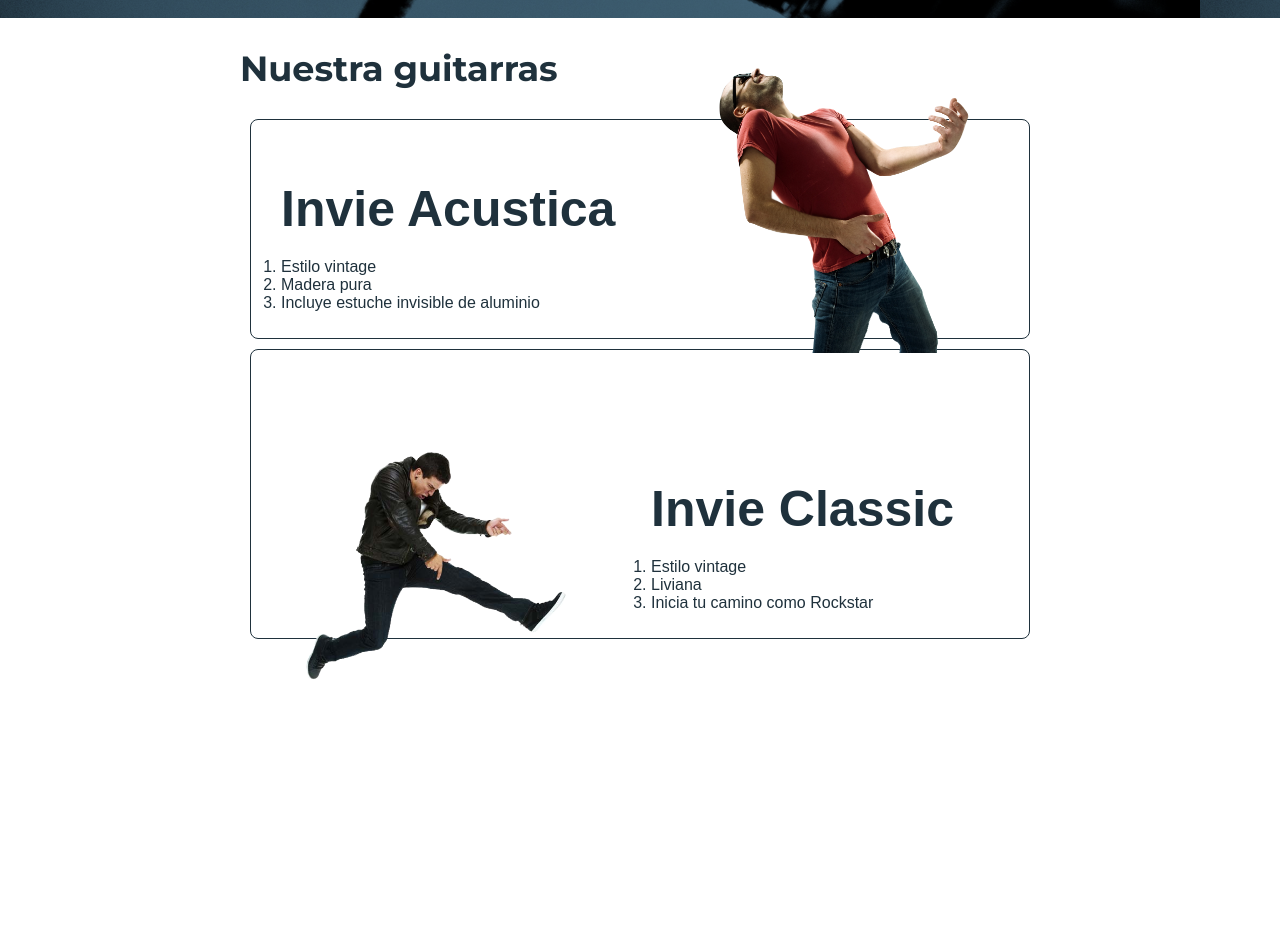
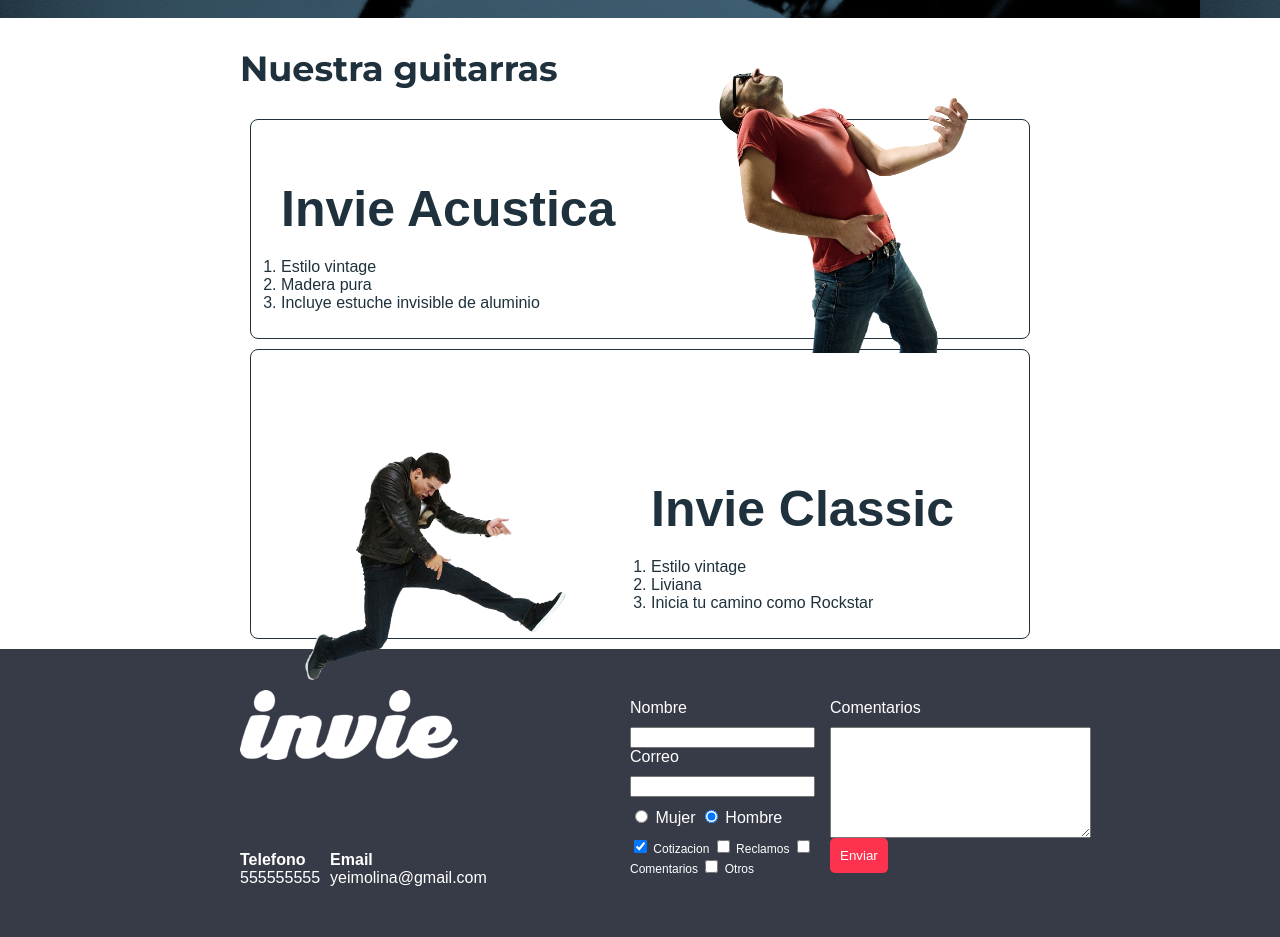
Before and after one commit to yeimermolina/guitars, a plain HTML site: page index.html in a window 1280 px wide. Shown: the part 431-1368 px from the top of the page. Before the commit the page ends 1122 px from the top, so only its background shows below. Drawn offline with Linux system fonts and the light colour scheme; a web font is replaced by a local one.

Commit message:
Add footer

```diff
--- a/css/style.css
+++ b/css/style.css
@@ -121,10 +121,73 @@ body {
   padding-left: 20px;
 }
 
-button{
+.button{
   border-radius: 5px;
   border: none;
   background: #fd324e;
   color:white;
   padding: 10px;
 }
+
+.footer{
+  background: #373b47;
+}
+
+.contacto{
+  display: flex;
+  width: 300px;
+  flex-wrap: wrap;
+  align-items: center;
+}
+
+.contacto img{
+  display: block;
+}
+
+.contacto strong{
+  display: block;
+}
+
+.contacto a{
+  color: white;
+  text-decoration: none;
+  margin: 10px 10px 10px 0;
+}
+
+.footer .contenedor {
+  display: flex;
+  justify-content: space-between;
+}
+
+.formulario{
+  display: flex;
+  width: 400px;
+  color: white;
+  padding: 50px 10px;
+}
+
+.col-1, .col-2{
+  display: flex;
+  flex-direction: column;
+}
+
+.col-1{
+  margin-right: 15px;
+}
+
+.col-2{
+  align-items: flex-start;
+}
+
+.intereses label{
+  font-size: 12px;
+
+}
+
+.formulario label, .sexo, .intereses{
+  margin-bottom: 10px;
+}
+
+.sexo{
+  margin-top: 10px;
+}
--- a/index.html
+++ b/index.html
@@ -31,7 +31,7 @@
     <div class="contenedor">
       <h1 class="titulo">Guitarras inviesibles</h1><!-- titulo -->
       <h3 class="title-a">Sé la estrella de rock que siempre quisiste ser</h3><!-- resumen -->
-      <button>Conoce mas</button><!-- boton -->
+      <button class="button">Conoce mas</button><!-- boton -->
     </div>
 
   </section>
@@ -62,5 +62,57 @@
 
     </article>
   </section>
+
+  <footer class="footer">
+    <div class="contenedor">
+      <div class="contacto">
+        <img src="img/invie-white.png" alt="logo blanco">
+        <a href="tel:+584125806456"><strong>Telefono</strong><span>555555555</span></a>
+        <a href="mailto:yeimer.molina@gmail.com"><strong>Email</strong><span>yeimolina@gmail.com</span></a>
+      </div>
+
+      <form class="formulario">
+        <div class="col-1">
+          <label for="nombre">Nombre</label>
+          <input type="text" name="nombre" id="nombre" />
+          <label for="email">Correo</label>
+          <input type="email" required name="email" id="email" />
+
+          <div class="sexo">
+            <label for="mujer">
+              <input type="radio" name="sexo" id="mujer" value="M"> Mujer
+            </label>
+            <label for="hombre">
+              <input type="radio" name="sexo" id="hombre" value="H" checked> Hombre
+            </label>
+          </div>
+
+          <div class="intereses">
+            <label for="cotizacion">
+              <input type="checkbox" name="intereses" id="cotizacion" value="CO" checked> Cotizacion
+            </label>
+            <label for="reclamos">
+              <input type="checkbox" name="intereses" id="reclamos" value="R"> Reclamos
+            </label>
+            <label for="comentarios">
+              <input type="checkbox" name="intereses" id="comentarios" value="C"> Comentarios
+            </label>
+            <label for="otros">
+              <input type="checkbox" name="intereses" id="otros" value="O"> Otros
+            </label>
+          </div>
+        </div>
+
+
+        <div class="col-2">
+          <label for="comentario">Comentarios</label>
+          <textarea name="comentario" rows="7" cols="30"></textarea>
+          <input type="submit" value="Enviar" class="button">
+        </div>
+
+      </form>
+    </div>
+
+  </footer>
 </body>
 </html>
```
